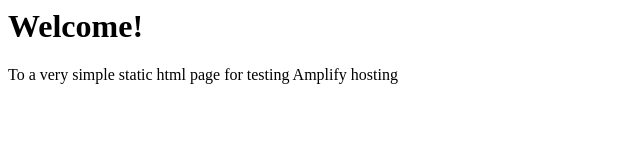
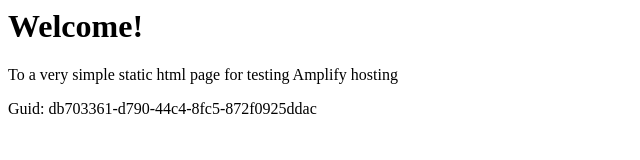
Before and after one commit to aws-aemilia-cmh/Github-PR-Commit-Integration-Test-DoNotTouch-v1-preprod-us-east-2, a website: page src/index.html in a window 1280 px wide. Shown: the whole page, without its empty margins (0-640 px from the left). Drawn offline with Linux system fonts and the light colour scheme.

Commit message:
commit from integ tests

```diff
--- a/src/index.html
+++ b/src/index.html
@@ -1,3 +1,5 @@
+
+
 <html lang="en">
 
 <head>
@@ -10,6 +12,6 @@
 <body>
     <h1>Welcome!</h1>
     <p>To a very simple static html page for testing Amplify hosting</p>
-</body>
+    <p>Guid: db703361-d790-44c4-8fc5-872f0925ddac</p></body>
 
 </html>
```
